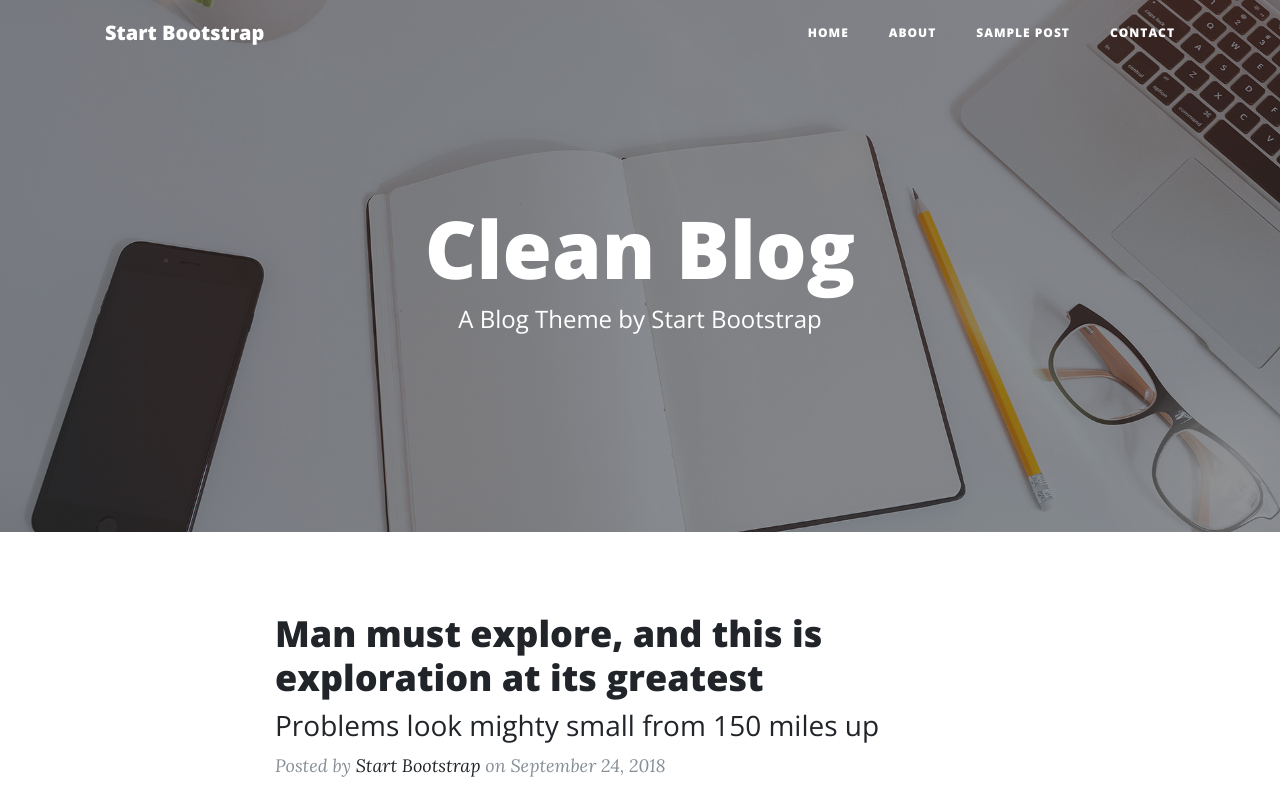
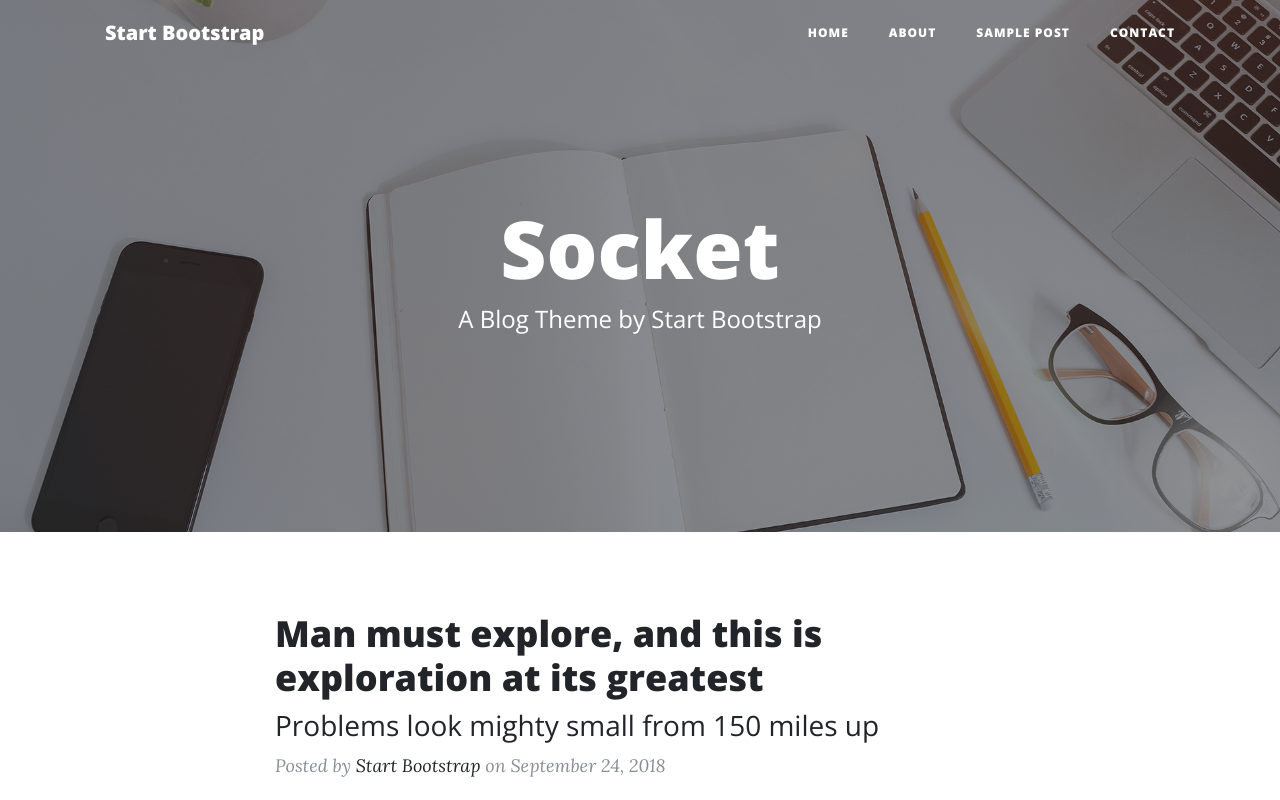
Before and after one commit to rhamsesreymundo/grupo15, a website: page index.html in a window 1280 px wide. Shown: the top 800 px of the page. Drawn offline with nearby package versions, Linux system fonts and the light colour scheme.

Commit message:
Update index.html

```diff
--- a/index.html
+++ b/index.html
@@ -59,7 +59,7 @@
         <div class="row">
           <div class="col-lg-8 col-md-10 mx-auto">
             <div class="site-heading">
-              <h1>Clean Blog</h1>
+              <h1>Socket</h1>
               <span class="subheading">A Blog Theme by Start Bootstrap</span>
             </div>
           </div>
```
